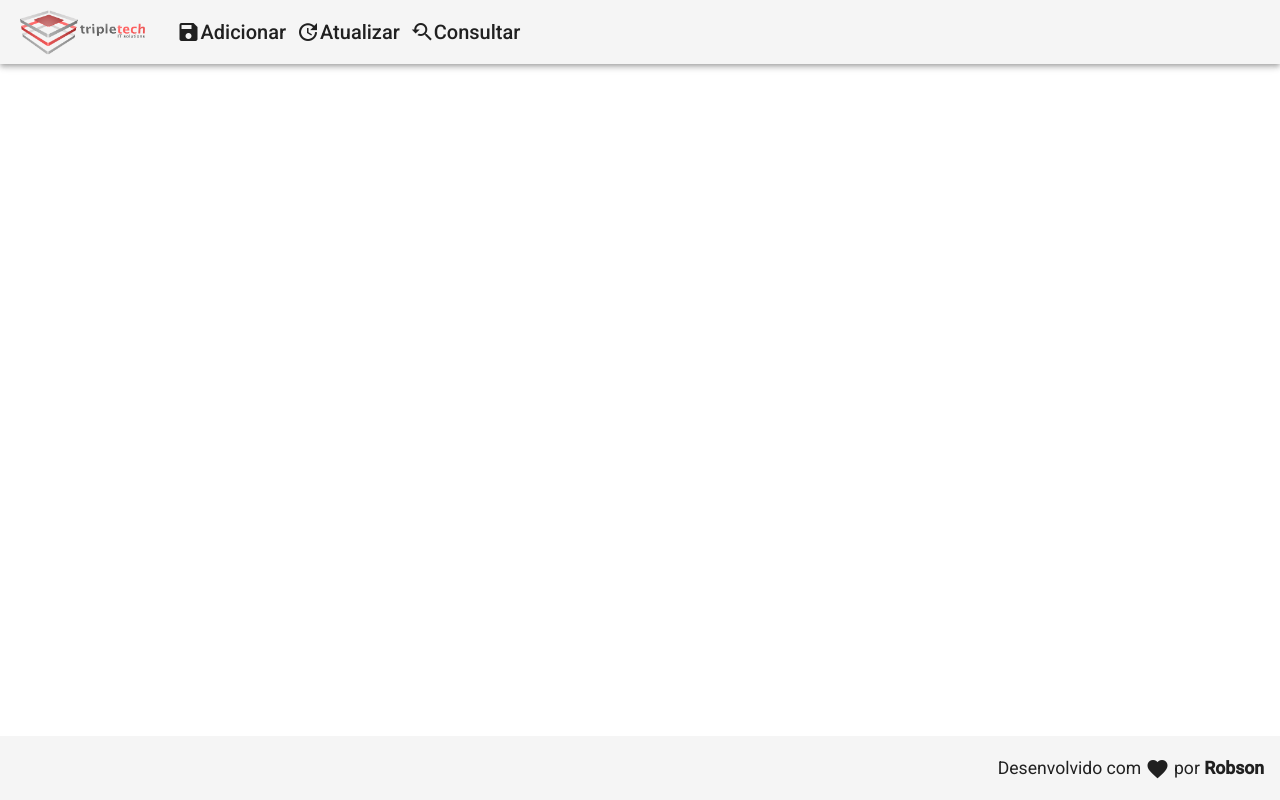
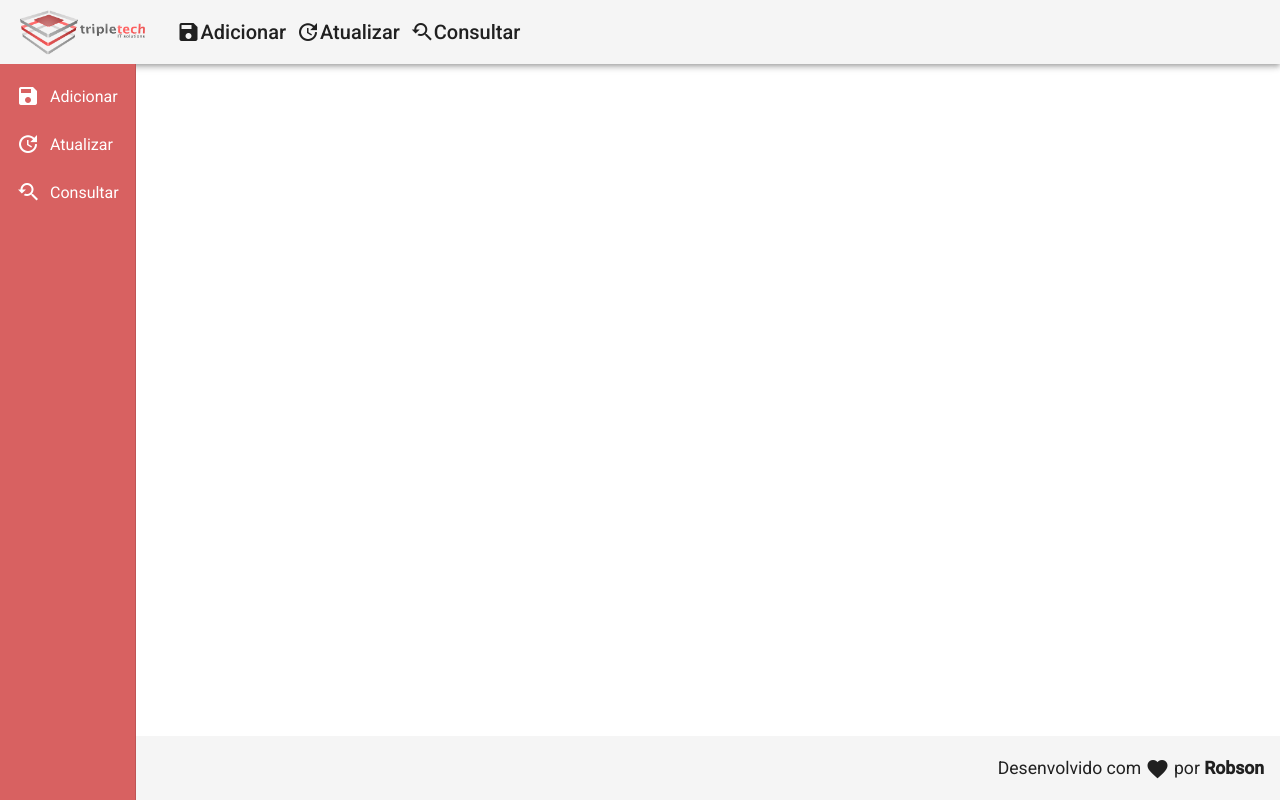
Before and after one commit to rms2307/Aplicacao-Web-Angular, an Angular app: page / in a window 1280 px wide. Built offline with nearby package versions, Linux system fonts and the light colour scheme.

Commit message:
componente Navegação

```diff
--- a/src/app/app.component.html
+++ b/src/app/app.component.html
@@ -1,3 +1,3 @@
 <app-header></app-header>
-
+<app-nav></app-nav>
 <app-footer></app-footer>
--- /dev/null
+++ b/src/app/components/template/nav/nav.component.css
@@ -0,0 +1,11 @@
+.sidenav{
+    background-color: rgb(216, 97, 97) ;
+}
+
+.sidenav a {
+    color: white;
+}
+
+.sidenav i {
+    padding-right: 10px;
+}
--- /dev/null
+++ b/src/app/components/template/nav/nav.component.html
@@ -0,0 +1,24 @@
+<mat-sidenav-container class="container">
+    <mat-sidenav class="sidenav" mode="side" opened fixedInViewport="true" fixedTopGap="64">
+        <mat-nav-list class="nav-list">
+            <a mat-list-item>
+                <i class="material-icons">
+                    save
+                </i>
+                Adicionar
+            </a>
+            <a mat-list-item>
+                <i class="material-icons">
+                    update
+                </i>
+                Atualizar
+            </a>
+            <a mat-list-item>
+                <i class="material-icons">
+                    youtube_searched_for
+                </i>
+                Consultar
+            </a>
+        </mat-nav-list>
+    </mat-sidenav>
+</mat-sidenav-container>
--- /dev/null
+++ b/src/app/components/template/nav/nav.component.ts
@@ -0,0 +1,15 @@
+import { Component, OnInit } from '@angular/core';
+
+@Component({
+  selector: 'app-nav',
+  templateUrl: './nav.component.html',
+  styleUrls: ['./nav.component.css']
+})
+export class NavComponent implements OnInit {
+
+  constructor() { }
+
+  ngOnInit(): void {
+  }
+
+}
```
Also changed, not shown: src/app/app.module.ts (+8 -1 lines).
